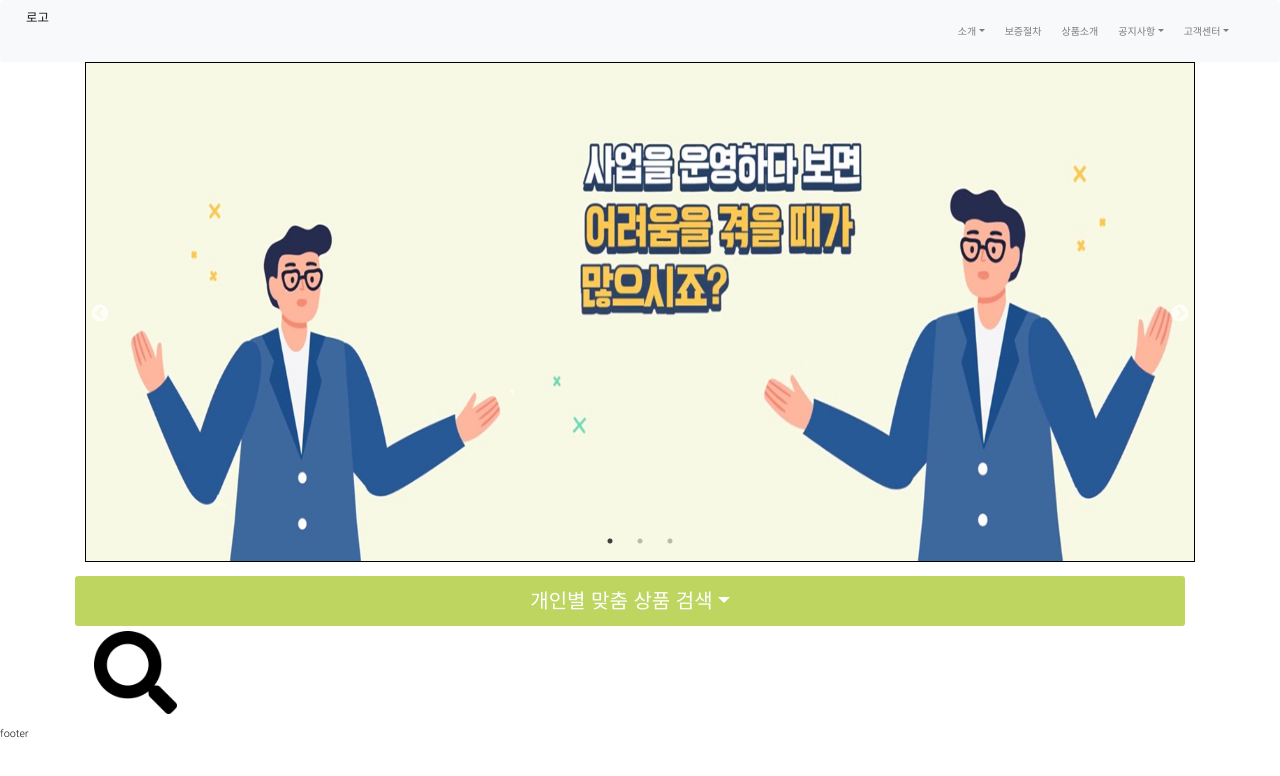
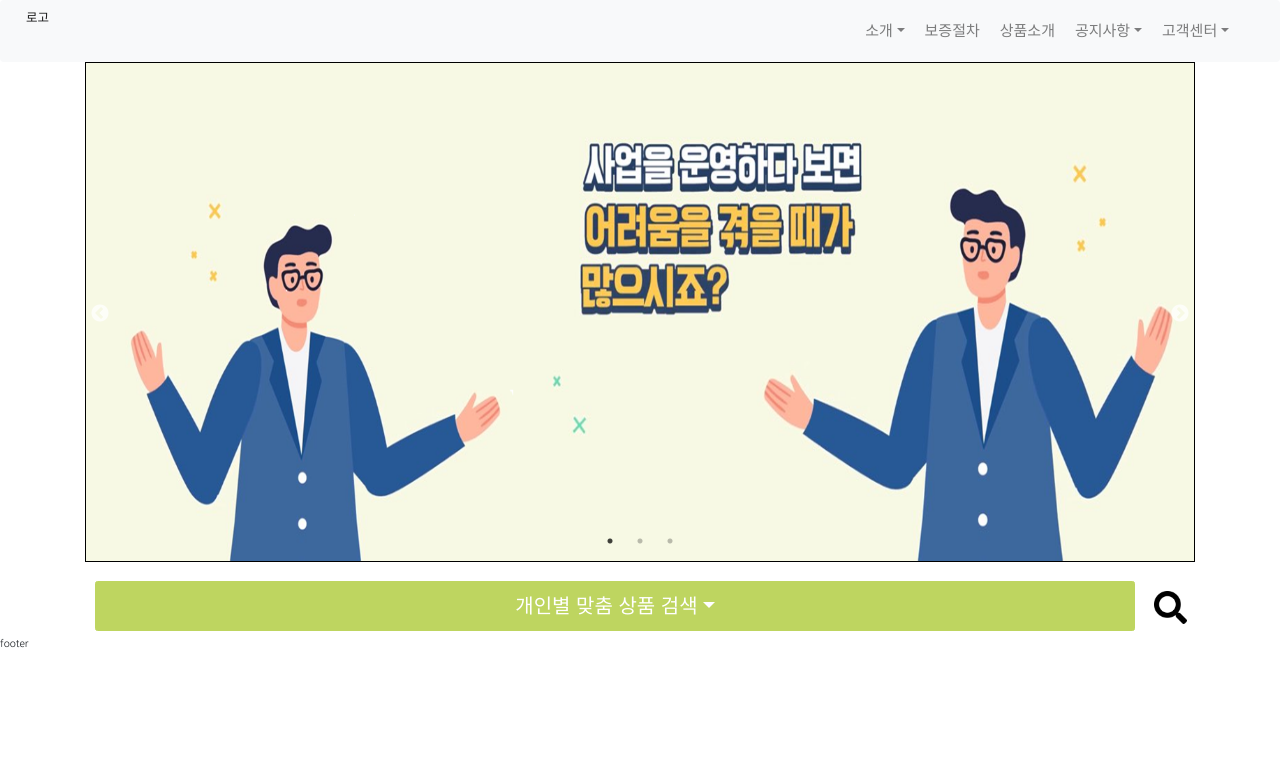
Before and after one commit to cohim/cosohim-hackathon, a React (Create React App) app: page / in a window 1280 px wide. Shown: the top 776 px of the page. Built offline with nearby package versions, Linux system fonts and the light colour scheme.

Commit message:
Edit dropdown

```diff
--- a/src/layout/Header.js
+++ b/src/layout/Header.js
@@ -3,7 +3,7 @@ import { Navbar, Nav, NavDropdown, Form} from 'react-bootstrap'
 
 const Header = () => {
     return (
-        <Navbar bg="light" expand="lg" style={{margin:0}}>
+        <Navbar bg="light" expand="lg" style={{margin:0, fontSize:"1.5rem"}}>
             <Navbar.Brand href="#home" img src="/2019/lib/image/img-gov-logo.png" alt="코힘">로고</Navbar.Brand>
             <Navbar.Toggle aria-controls="basic-navbar-nav" />
             <Navbar.Collapse id="basic-navbar-nav">
--- a/src/style/dropbox.css
+++ b/src/style/dropbox.css
@@ -11,13 +11,22 @@
 .dropdown_data.dropdown-menu.show{
     width:100%;
 }
-.search{
+.dropbar{
+    display: inline-block;
+    vertical-align: middle;
+}
+.searchbtn{
+    margin-left: 20px;
+}
+.dropbar{
+    width: calc(100% - 50px);
+}
+.search_mag{
     width:50px;
     height:50px;
-}
-.search_mag{
-    width: 100px;
-    height: 100px;
+    margin-top: 20px;
+    display: inline-block;
+    vertical-align: middle;
 }
 #dropdown_data{
     width:100%;
```
